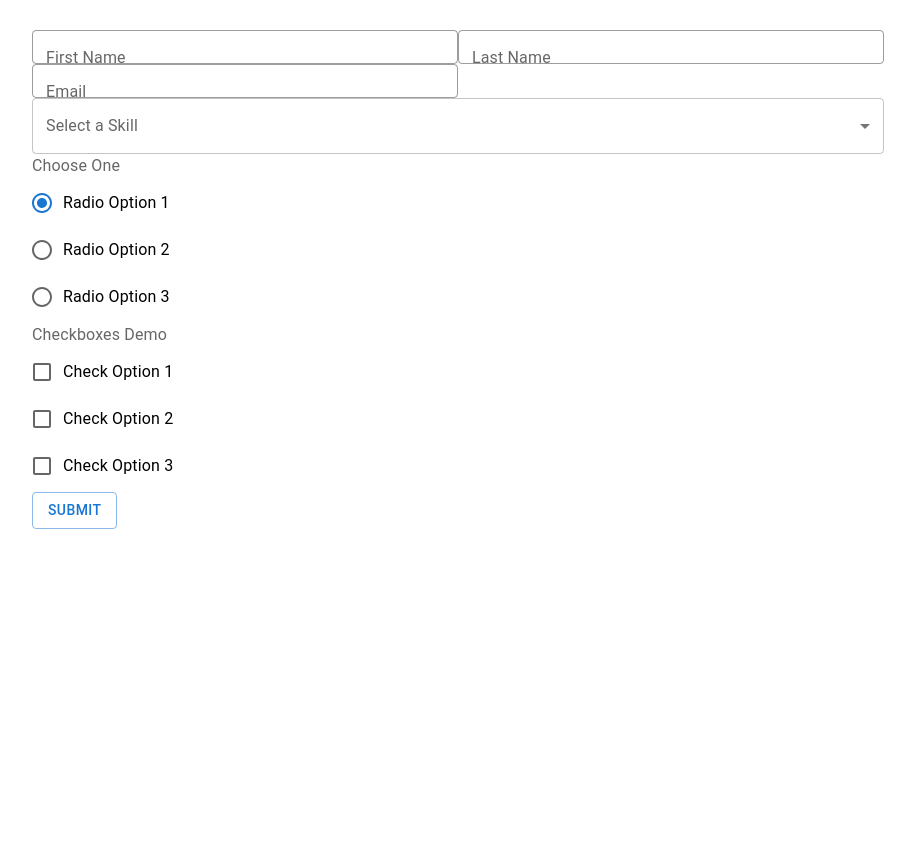
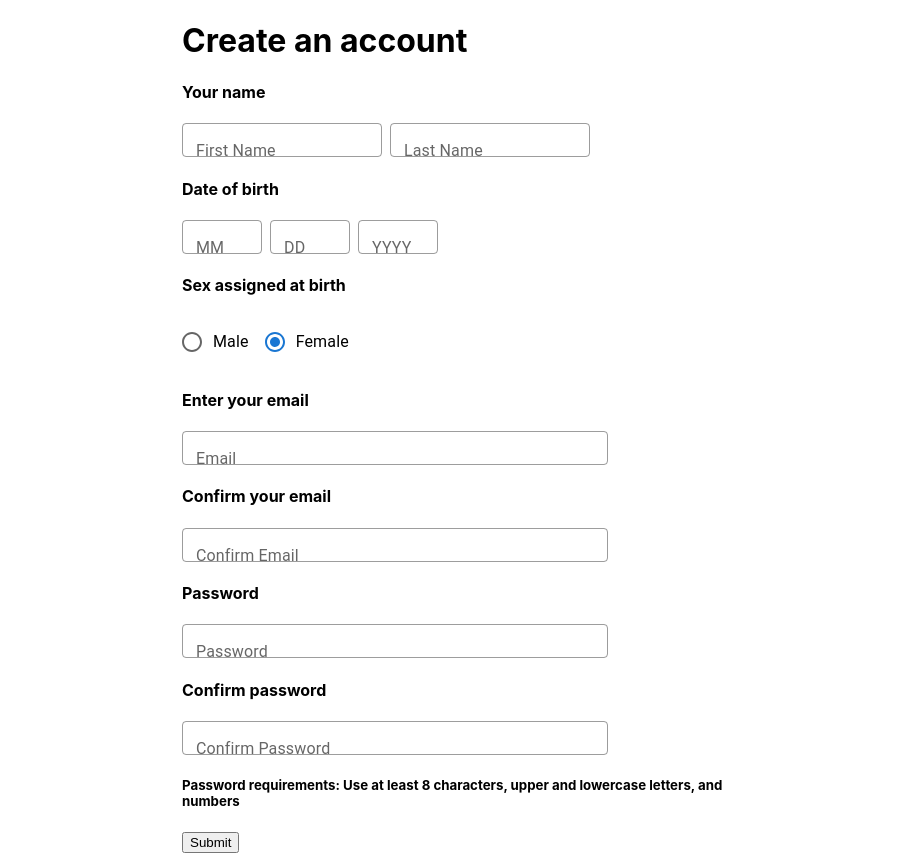
Before and after one commit to scottblanck/formik-demo, a React (Create React App) app: page / in a window 1280 px wide. Shown: the whole page, without its empty margins (182-1097 px from the left). Before the commit the page ends 800 px from the top, so only its background shows below. Built offline with nearby package versions, Linux system fonts and the light colour scheme.

Commit message:
First form working! Book a doc

```diff
--- a/src/App.js
+++ b/src/App.js
@@ -1,27 +1,29 @@
-import React from "react";
-import "./App.css";
-import YoutubeForm from "./components/examples-demo-form/YoutubeForm"; // Lots of examples
-import LoginForm from "./components/prebuilt-form-templates/LoginForm";
-import RegistrationForm from "./components/prebuilt-form-templates/RegistrationForm";
-import EnrollmentForm from "./components/prebuilt-form-templates/EnrollmentForm";
+import React from 'react'
+import './App.css'
 
-import FormikContainer from "./components/FormikContainer"; // Master template for vanilla-HTML components with Formik
-import FormikContainerMUI from "./components/FormikContainerMUI"; // Master template for MUI components with Formik
-import MuiTextFieldModel from "./components/examples-demo-form/MuiTextField-example";
+/* eslint-disable */
+import YoutubeForm from './components/examples-demo-form/YoutubeForm' // Lots of examples
+import LoginForm from './components/_prebuilt-form-templates/LoginForm'
+import RegistrationForm from './components/_prebuilt-form-templates/RegistrationForm'
+import EnrollmentForm from './components/_prebuilt-form-templates/EnrollmentForm'
+
+import FormikContainer from './components/_FormikContainer' // Master template for vanilla-HTML components with Formik
+import FormikContainerMUI from './components/_FormikContainerMUI' // Master template for MUI components with Formik
+import RegistrationFormMui from './components/_prebuilt-form-templates/RegistrationFormMui'
+/* esline-enable */
 
 function App() {
   return (
-    <div className="App">
-      {/* <MuiTextFieldModel /> */}
-      <FormikContainerMUI />
+    <div className='App'>
+      <RegistrationFormMui />
+      {/* <FormikContainerMUI /> */}
       {/* <FormikContainer /> */}
       {/* <YoutubeForm /> */}
       {/* <LoginForm /> */}
       {/* <RegistrationForm /> */}
       {/* <EnrollmentForm /> */}
-      {/* <MuiTextFieldModel /> */}
     </div>
-  );
+  )
 }
 
-export default App;
+export default App
--- /dev/null
+++ b/src/components/_prebuilt-form-templates/RegistrationFormMui.js
@@ -0,0 +1,176 @@
+import React from 'react'
+import { useFormik } from 'formik'
+import * as Yup from 'yup'
+import MuiFormikField from '../MuiFormikField'
+import MuiFormikRadio from '../MuiFormikRadio'
+import { TextField, Container } from '@mui/material'
+
+function RegistrationFormMui() {
+  // For the radio button group
+  const radioOptions = [
+    { key: 'Male', value: 'male' },
+    { key: 'Female', value: 'female' },
+  ]
+
+  const validationSchema = Yup.object({
+    firstName: Yup.string().required('Required'),
+    lastName: Yup.string().required('Required'),
+    mm: Yup.number()
+      .required('Enter a month')
+      .moreThan(0, 'month invalid')
+      .lessThan(13, 'month invalid'),
+    dd: Yup.number()
+      .required('Enter a day')
+      .moreThan(0, 'day invalid')
+      .lessThan(32, 'day invalid'),
+    yyyy: Yup.number()
+      .required('Enter a year')
+      .moreThan(1900, 'year invalid')
+      .lessThan(2030, 'year invalid'),
+    sexAssignedAtBirth: Yup.string().required('Required'),
+    email: Yup.string().email('Invalid email format').required('Required'),
+    // confirm email - compare to email or empty string
+    confirmEmail: Yup.string()
+      .oneOf([Yup.ref('email'), ''], 'Email addresses must match')
+      .required('Required'),
+    password: Yup.string()
+      .required('Please enter a password')
+      .min(8, 'Password too short')
+      .test(
+        'isValidPass',
+        'Password invalid, see requirements below',
+        (value, context) => {
+          const hasUpperCase = /[A-Z]/.test(value)
+          const hasLowerCase = /[a-z]/.test(value)
+          const hasNumber = /[0-9]/.test(value)
+          // const hasSymbol = /[!@#%&]/.test(value); // Skip symbols req. for now
+          let validConditions = 0
+          const numberOfMustBeValidConditions = 3
+          const conditions = [hasLowerCase, hasUpperCase, hasNumber] // Add hasSymbol if needed
+          conditions.forEach((condition) =>
+            condition ? validConditions++ : null
+          )
+          if (validConditions >= numberOfMustBeValidConditions) {
+            return true
+          }
+          return false
+        }
+      ),
+    //Confirm password - compare to password or empty string
+    confirmPassword: Yup.string()
+      .oneOf([Yup.ref('password'), ''], 'Passwords must match')
+      .required('Required'),
+  })
+
+  const formik = useFormik({
+    initialValues: {
+      firstName: '',
+      lastName: '',
+      mm: '',
+      dd: '',
+      yyyy: '',
+      sexAssignedAtBirth: 'female',
+      email: '',
+      confirmEmail: '',
+      password: '',
+      confirmPassword: '',
+    },
+    onSubmit: (values) => {
+      console.log('Form submitted.')
+      console.log(values)
+      // console.log(JSON.stringify(values));
+    },
+    validationSchema: validationSchema,
+  })
+
+  return (
+    <Container maxWidth='sm'>
+      <h1>Create an account</h1>
+      <form onSubmit={formik.handleSubmit} style={{ marginTop: 5 }}>
+        <h4>Your name</h4>
+        <MuiFormikField
+          // The field value can be any MUI component type with SELF CLOSING TAGS (simple components)
+          // NOTE: You can pass along ANY additional MUI component props as well.
+          field={TextField}
+          name='firstName'
+          label='First Name'
+          sx={{ width: 200, paddingRight: 1 }}
+          formik={formik}
+        />
+        <MuiFormikField
+          field={TextField}
+          name='lastName'
+          label='Last Name'
+          sx={{ width: 200 }}
+          formik={formik}
+        />
+        <h4>Date of birth</h4>
+        <MuiFormikField
+          field={TextField}
+          name='mm'
+          label='MM'
+          sx={{ width: 80, paddingRight: 1 }}
+          formik={formik}
+        />
+        <MuiFormikField
+          field={TextField}
+          name='dd'
+          label='DD'
+          sx={{ width: 80, paddingRight: 1 }}
+          formik={formik}
+        />
+        <MuiFormikField
+          field={TextField}
+          name='yyyy'
+          label='YYYY'
+          sx={{ width: 80, paddingRight: 1 }}
+          formik={formik}
+        />
+        <h4>Sex assigned at birth</h4>
+        <MuiFormikRadio
+          name='sexAssignedAtBirth'
+          row
+          label=''
+          formik={formik}
+          options={radioOptions}
+        />
+        <h4>Enter your email</h4>
+        <MuiFormikField
+          field={TextField}
+          name='email'
+          label='Email'
+          formik={formik}
+        />
+        <h4>Confirm your email</h4>
+        <MuiFormikField
+          field={TextField}
+          name='confirmEmail'
+          label='Confirm Email'
+          formik={formik}
+        />
+        <h4>Password</h4>
+        <MuiFormikField
+          field={TextField}
+          name='password'
+          label='Password'
+          formik={formik}
+        />
+        <h4>Confirm password</h4>
+        <MuiFormikField
+          field={TextField}
+          name='confirmPassword'
+          label='Confirm Password'
+          formik={formik}
+        />
+        <h5>
+          Password requirements: Use at least 8 characters, upper and lowercase
+          letters, and numbers
+        </h5>
+        {/* <button type='submit' disabled={!formik.isValid}> */}
+        <button type='submit'>Submit</button>
+      </form>
+    </Container>
+  )
+}
+
+export default RegistrationFormMui
```
Also changed, not shown: src/components/_FormikContainer.js (renamed from src/components/FormikContainer.js), src/components/_FormikContainerMUI.jsx (renamed from src/components/FormikContainerMUI.jsx), src/components/_prebuilt-form-templates/EnrollmentForm.js (renamed from src/components/prebuilt-form-templates/EnrollmentForm.js), src/components/_prebuilt-form-templates/LoginForm.js (renamed from src/components/prebuilt-form-templates/LoginForm.js), src/components/_prebuilt-form-templates/RegistrationForm.js (renamed from src/components/prebuilt-form-templates/RegistrationForm.js), src/components/_unused/old-MuiTextField-example.jsx (renamed from src/components/examples-demo-form/MuiTextField-example.jsx).
